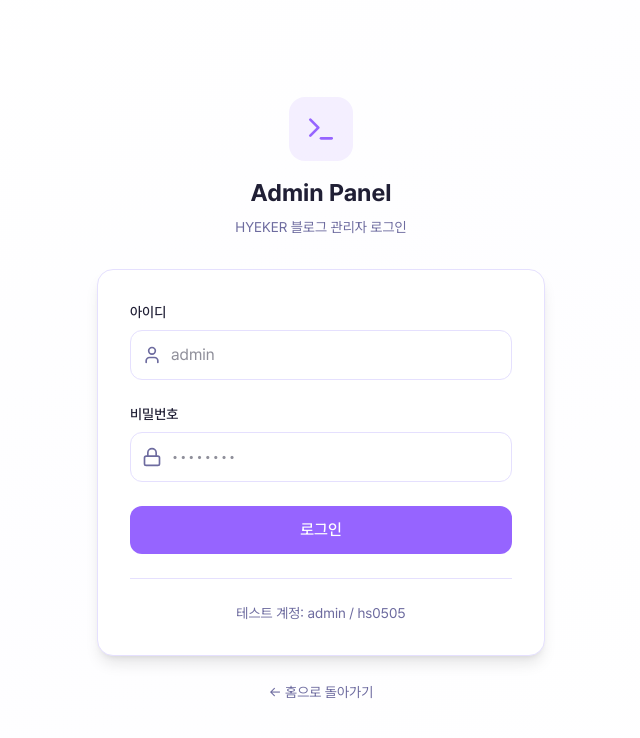
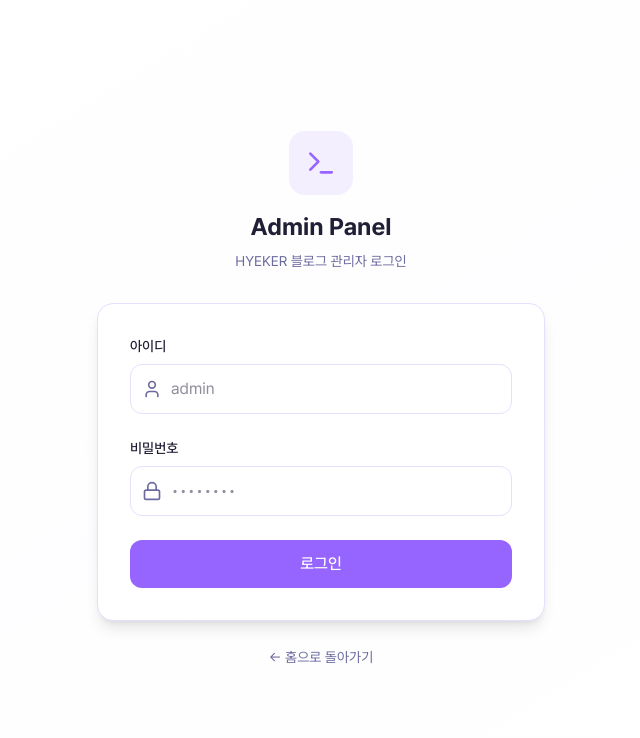
Before and after one commit to CHUUHYESEUNG/hyeker, a Next.js app: page /admin/login in a window 1280 px wide. Shown: the top 738 px of the page, without its empty margins (319-959 px from the left). Built offline with nearby package versions, Linux system fonts and the light colour scheme; no server answers.

Commit message:
fix: 민감 데이터 삭제

```diff
--- a/app/admin/login/page.tsx
+++ b/app/admin/login/page.tsx
@@ -126,9 +126,6 @@ export default function LoginPage() {
           </form>
 
           {/* Footer */}
-          <div className="mt-6 pt-6 border-t border-border text-center text-sm text-muted-foreground">
-            테스트 계정: admin / hs0505
-          </div>
         </div>
 
         {/* Back to Home */}
```
